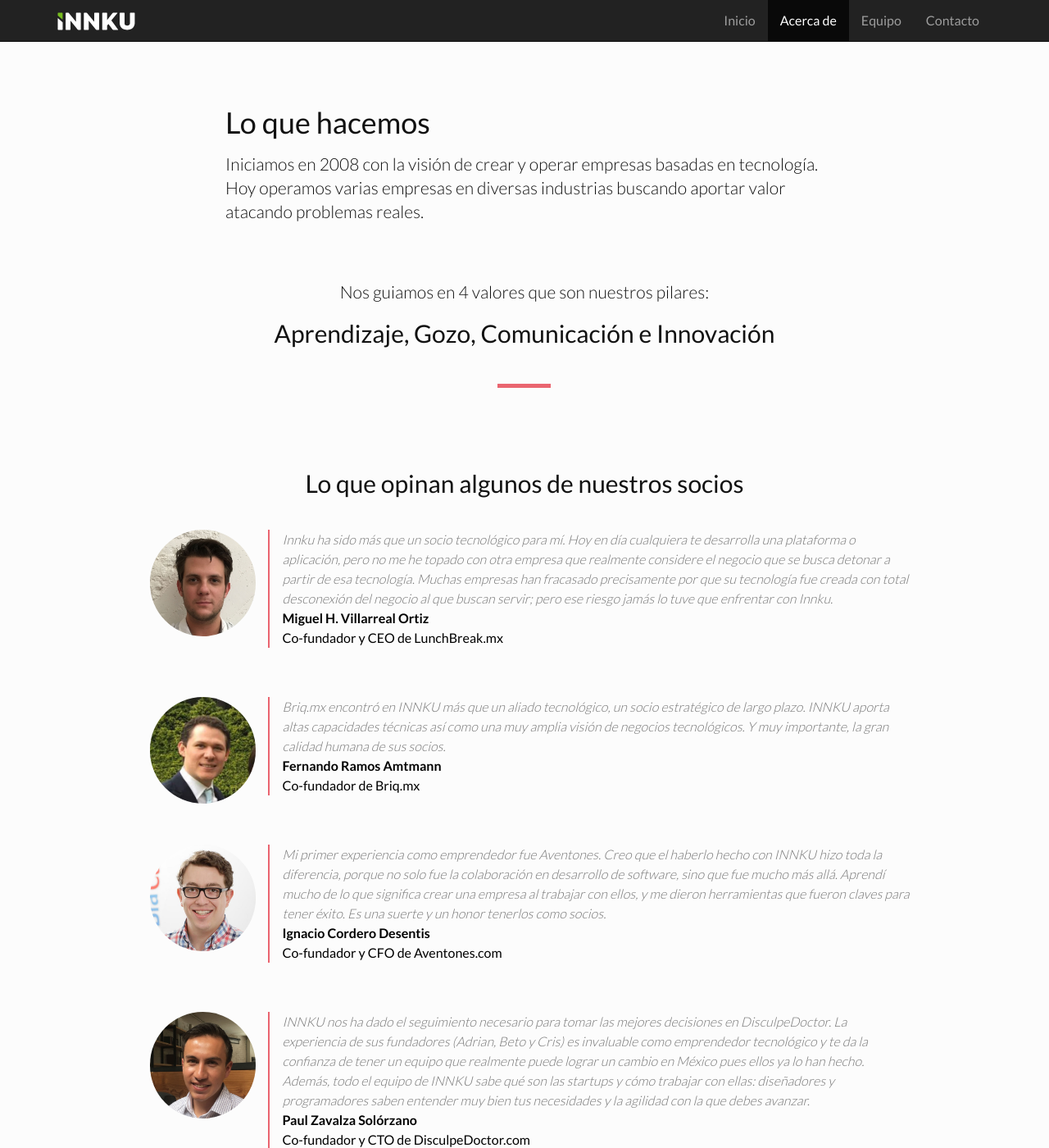
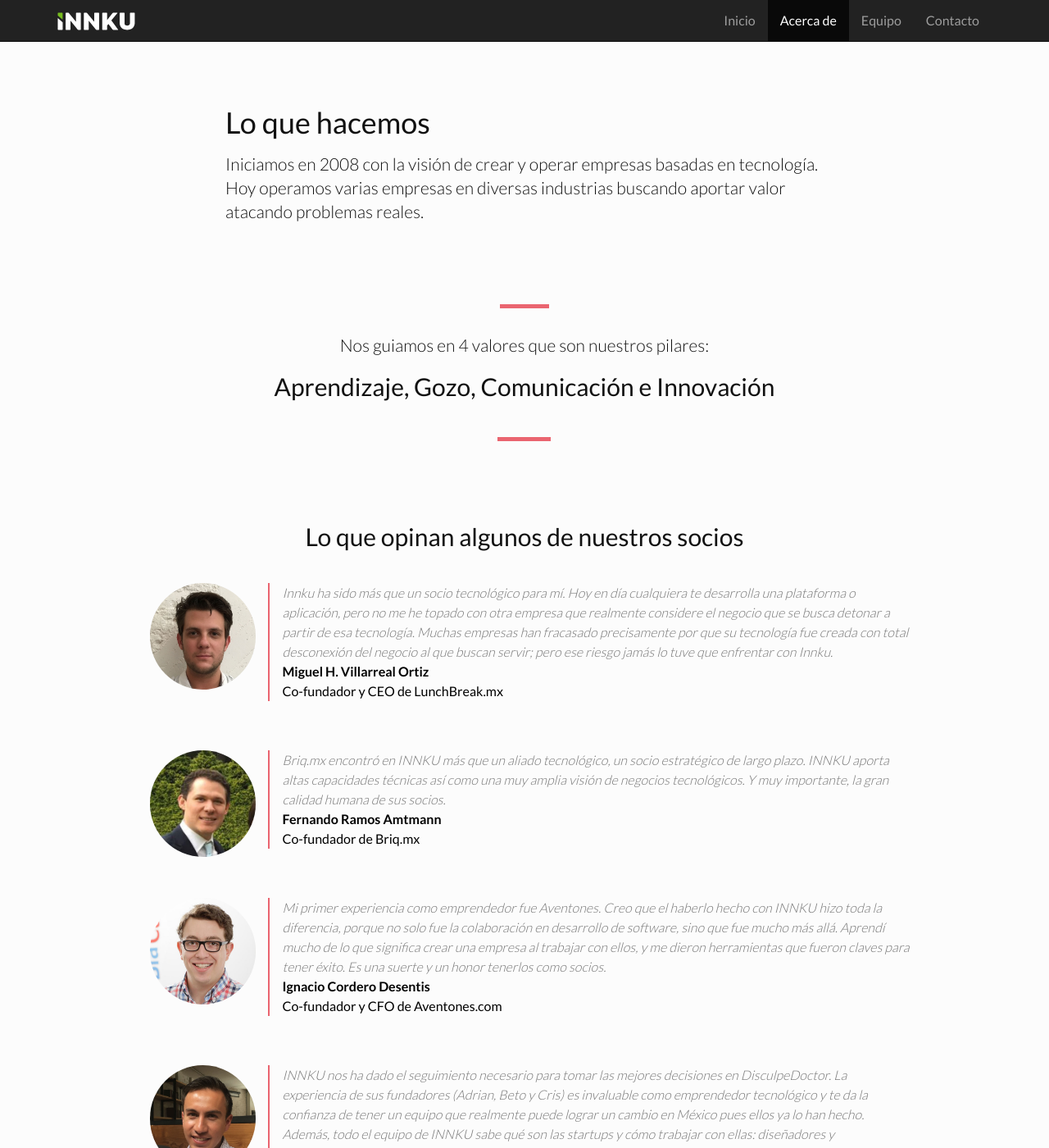
Before and after one commit to innku/innku-2018, a Jekyll site: the page built from acerca-de.html, in a window 1280 px wide and 1400 px high. Shown: the whole window at 82% size. Built offline with Jekyll 4.4.1, drawn with Linux system fonts in a browser that asks for light colours; nearby versions of some CDN libraries.

Commit message:
test divder fix

```diff
--- a/css/main.scss
+++ b/css/main.scss
@@ -65,6 +65,14 @@
 
 .logo {
   width: 125px;
+}
+
+.divider {
+  background-color: $red;
+  margin: 30px auto;
+  height: 5px;
+  position: relative;
+  width: 60px;
 }
 
 // Index content
```
